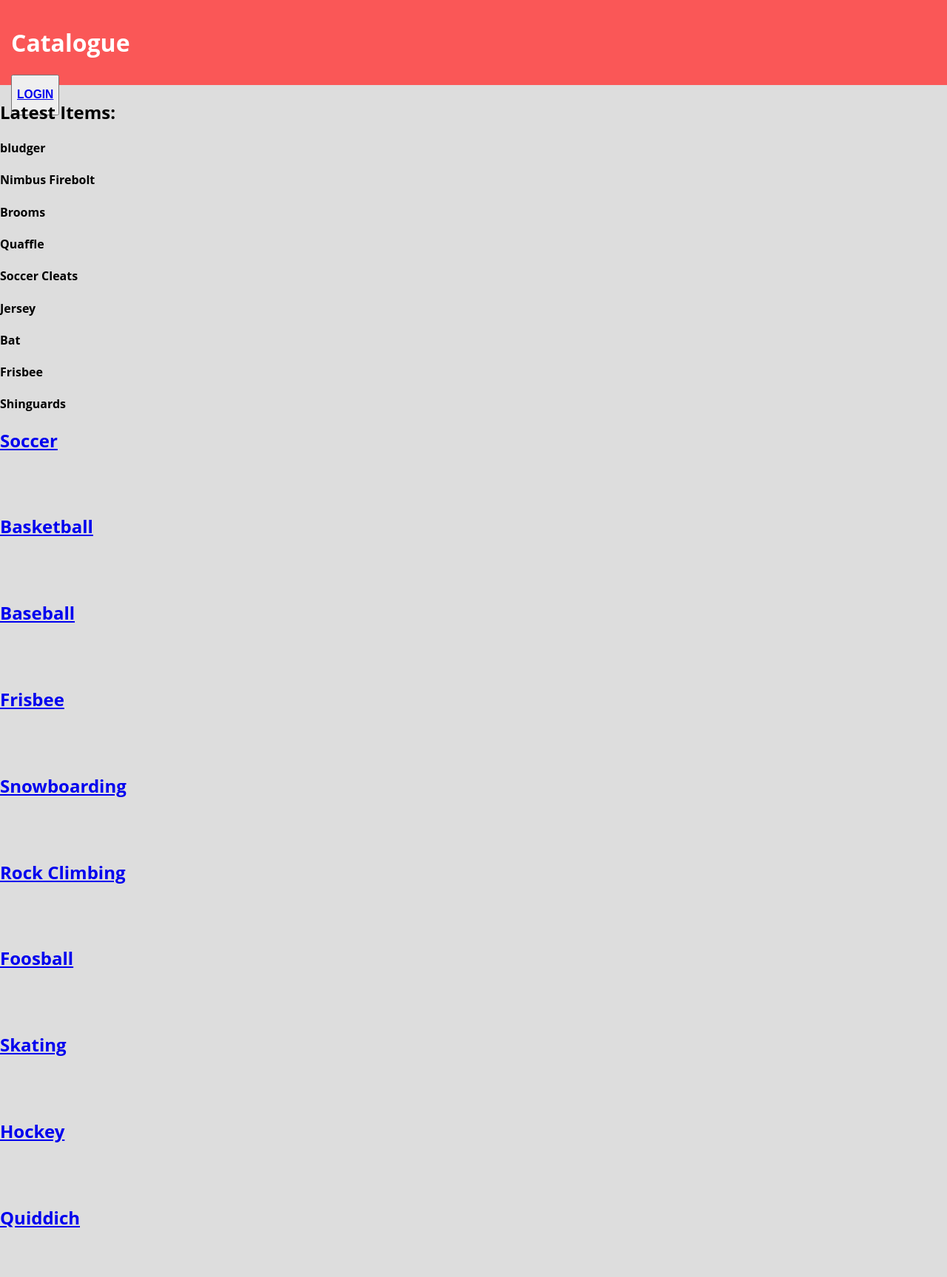
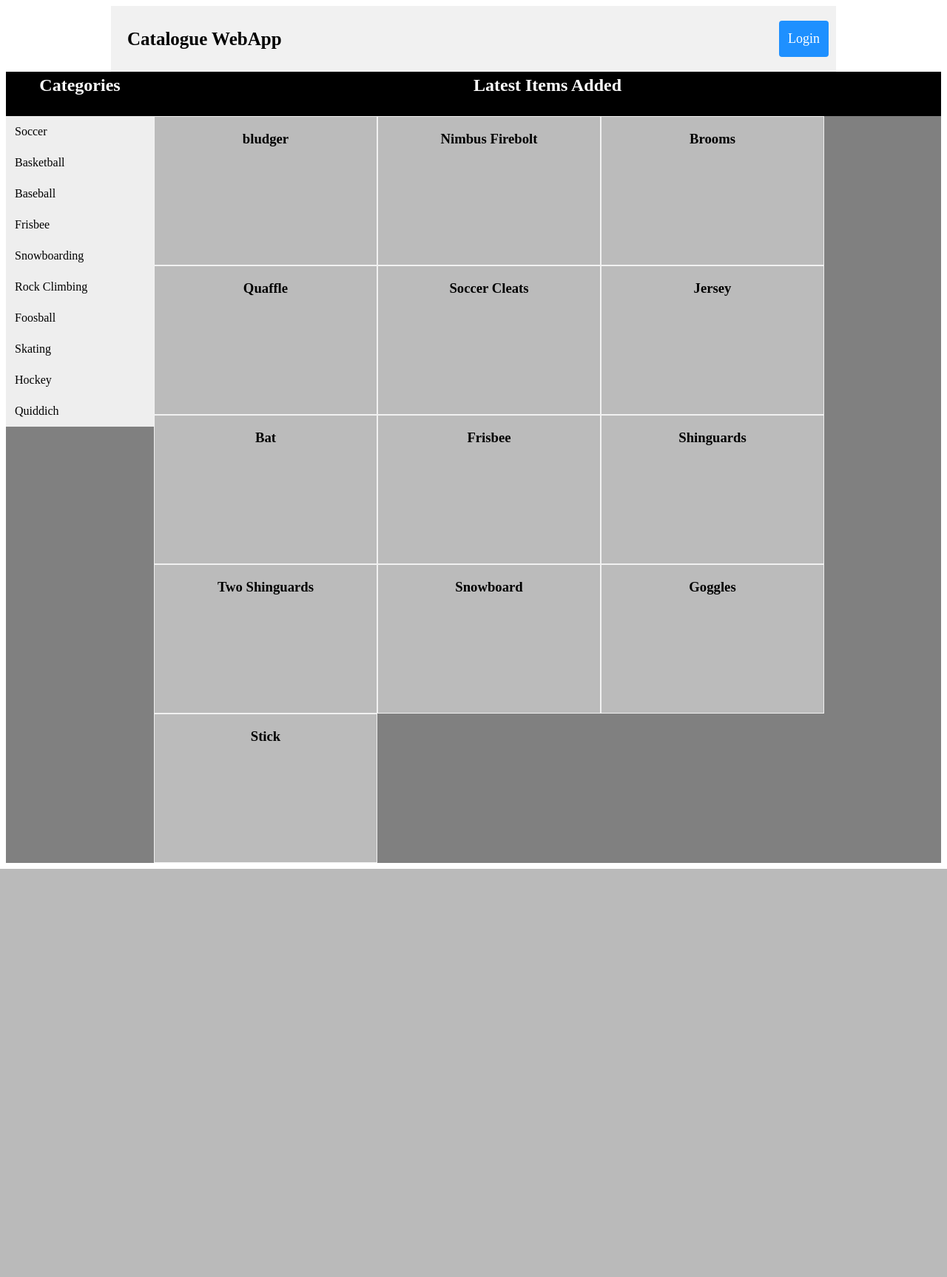
Before and after one commit to moe-elsadig/FSND-P2, a Flask app: page / in a window 1280 px wide. Shown: the whole page at 74% size. After the commit the page ends 1175 px from the top, so only its background shows below. Run offline with Flask 2, Linux system fonts and the light colour scheme; data comes from the database, SQL or seed files in the repository; parts of the project's set-up code (start-up, migrations or seed data) failed here and were passed over.

Commit message:
refactored public catalogue page

```diff
--- a/vagrant/application.py
+++ b/vagrant/application.py
@@ -66,7 +66,7 @@ def showCategories():
 
     all_items = session.query(CategoryItem).all()
     all_items = all_items[::-1]
-    latest_items = all_items[:9]
+    latest_items = all_items[:18]
 
     # Check to see if a user is currently logged in to access the correct page
     if 'username' not in login_session:
--- a/vagrant/static/styles.css
+++ b/vagrant/static/styles.css
@@ -1,78 +1,124 @@
-.space-between {
-  justify-content: space-between;
+.header {
+  background: #f1f1f1;
+  overflow: hidden;
+  padding: 20px 10px;
+  max-width: 960px;
+  margin: auto;
 }
-
-.logo {
+.header a {
+  float: left;
+  color: black;
+  text-align: center;
+  padding: 12px;
+  text-decoration: none;
+  font-size: 18px;
+  line-height: 25px;
+  border-radius: 4px;
+}
+.header a.logo {
+  font-size: 25px;
+  font-weight: bold;
+}
+.header a:hover{
+  background-color: #ddd;
+  color: black;
+}
+.header a.active{
+  background: dodgerblue;
+  color: white;
+}
+.header-right {
+  float: right;
+}
+.content {
+  background: gray;
+}
+.content-left {
+  float:left;
+}
+.content-right {
+  float: none;
+  overflow: hidden;
+}
+.content-right a {
+  float: left;
+  background-color: pink;
+  display: block;
+  height: 200px;
+  width: 300px;
+}
+.content-right div.flip-card {
+  float: left;
+  display: block;
+}
+.content-section-title {
+  background: Black;
+  color: white;
+  height: 50px;
+  padding: 5px;
+  margin: auto;
+  text-align: center;
+}
+.vertical-menu {
   width: 200px;
-    height:35px;
-    display: inline-block;
-    margin: 10px 0px
 }
-.header-content {
-    margin-left: auto;
-    margin-right: auto;
-    width: 960px;
+.vertical-menu a {
+  background-color: #eee;
+  color: black;
+  display: block;
+  padding: 12px;
+  text-decoration: none;
 }
-.flex-container {
-    display: flex;
+.vertical-menu a:hover {
+  background-color: #ccc;
 }
-
-.vertical-centerer {
+.vertical-menu a.active {
+  background-color: #4CAF50;
+  color: white;
+}
+.flip-card {
+  background-color: transparent;
+  width: 300px;
+  height: 200px;
+  border: 1px solid #f1f1f1;
+  perspective: 1000px;
+}
+.flip-card-inner {
+  position: relative;
+  width: 100%;
   height: 100%;
-    flex-direction: column;
-    justify-content: center;
+  text-align: center;
+  transition: 0.8s;
+  transform-style: preserve-3d;
 }
-
-.notification-bar {
-    font-size: small;
-    background: #e02727;
+.flip-card:hover .flip-card-inner {
+  transform: rotateY(180deg);
+}
+.flip-card-front, .flip-card-back {
+  position: absolute;
+  width: 100%;
+  height: 100%;
+  backface-visibility: hidden;
+}
+.flip-card-front {
+  background-color: #bbb;
+  color: black;
+}
+.flip-card-back {
+  background: dodgerblue;
   color: white;
-    font-style: italic;
-    height: fit-content
+  transform: rotateY(180deg);
 }
-
-.body-content {
-    margin-top: 10px;
-    margin-left: auto;
-    margin-right: auto;
+@media screen and (max-width: 500px){
+  .header a {
+    float: none;
+    display: block;
+    text-align: left;
   }
-
-.body-content-section {
-    align-items: center;
-    padding: 10px;
-    margin: 10px;
-    width: 50%
+  .header-right {
+    float:none;
   }
-
-.category-card {
-    background: white;
-    padding: 25px;
-    margin:5px;
-    height: fit-content;
+  .content-right {
+    float:none;
   }
-.category-buttons {
-    display: inline-block;
-    background: green;
 }
-.menu {
-  list-style: none;
-  list-style-type: none;
-}
-
-.menu > li {
-  display: list-item;
-}
-
-header {
-    font-weight: 100;
-    color: #ffffff;
-    background: #fa5757;
-    height: 85px;
-    padding: 15px;
-}
-body {
-  font-family: 'Open Sans', sans-serif;
-  margin: 0;
-  padding: 0;
-  background: #ddd;
-}
--- a/vagrant/templates/publicCatalogue.html
+++ b/vagrant/templates/publicCatalogue.html
@@ -4,45 +4,56 @@
       <!-- Link this file to the styles.css file in the static folder -->
       <link rel=stylesheet type=text/css href="{{url_for('static',filename='styles.css') }}">
     </head>
+  <body>
 
-  <body>
-    <header>
-      <h1>Catalogue</h1>
-
-      <!-- Check if a user is logged in and show the correct button -->
-      <button><a href={{url_for('showLogin')}} ><h3>LOGIN</h3></a></button>
-    </header>
+    <div class="header">
+      <div>
+          <a href="#default" class="logo">Catalogue WebApp</a>
+      </div>
+      <div class="header-right">
+          <a class="active" href={{url_for('showLogin')}} >Login</a>
+      </div>
+    </div>
 
     {% with messages = get_flashed_messages() %}
       {% if messages %}
-
         <ul>
           {% for message in messages %}
-
             <li> <strong> {{ message }} </strong> </li>
-
           {% endfor %}
         </ul>
       {% endif %}
     {% endwith %}
 
-    <h2> Latest Items: </h2>
-
-    {% for item in latest_items %}
-
-      <p><h4>{{item.title}}</h4></p>
-
-      {% endfor %}
-
-
-    {% for category in categories %}
-
-      <h2><a href='{{url_for('showItems', category_id=category.id)}}'>{{category.title}}</a></h2>
-
-      </br></br>
-
-    {% endfor %}
-
+    <div class="content">
+        <div class="content-left">
+          <h2 class="content-section-title">Categories</h2>
+          <div class="vertical-menu">
+              {% for category in categories %}
+              <a href='{{url_for('showItems', category_id=category.id)}}'>{{category.title}}</a>
+              {% endfor %}
+          </div>
+        </div>
+        <div class="content-right">
+          <h2 class="content-section-title">Latest Items Added</h2>
+          <div>
+            {% for item in latest_items %}
+              <div class="flip-card">
+                <div class="flip-card-inner">
+                  <div class="flip-card-front">
+                    <!-- <img src="/vagrant/images/avatar.png" alt="avatar" style="width:300px;height:200px;"> -->
+                    <h3>{{item.title}}</h3>
+                  </div>
+                  <div class="flip-card-back">
+                    <h1>Description:</h1>
+                    <p>{{item.title}}</p>
+                    <p>Lorem ipsum, dolor sit amet consectetur adipisicing elit. Repudiandae corporis blanditiis explicabo libero optio beatae.</p>
+                  </div>
+                </div>
+              </div>
+            {% endfor %}
+          </div>
+        </div>
+      </div>
     </body>
-
 </html>
```
Also changed, not shown: vagrant/templates/publicItems.html (+39 -9 lines). Lines whose indentation alone changed are shown as unchanged.
